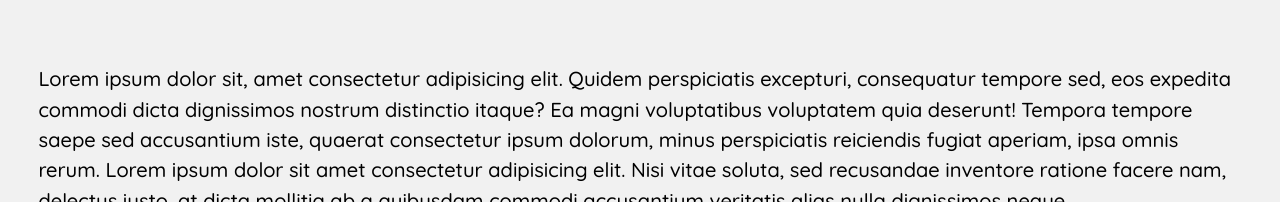
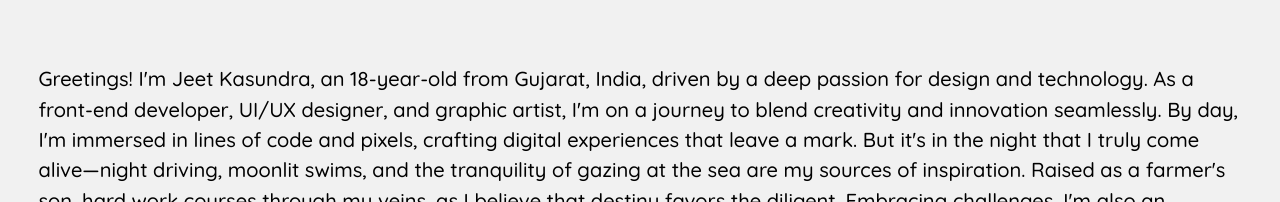
Before and after one commit to JeetPatel529/mywebsite, a plain HTML site: page about-me.html in a window 1280 px wide. Shown: the part 598-800 px from the top of the page. Drawn offline with Linux system fonts and the light colour scheme.

Commit message:
add code

```diff
--- a/about-me.html
+++ b/about-me.html
@@ -44,13 +44,16 @@
                 </div>
                 <h4
                     class="font1-medium text-[calc(0.8dvw+8px)] max-[1440px]:text-[calc(0.8dvw+10px)] max-[768px]:text-[calc(1dvw+12px)]">
-                    Lorem ipsum dolor sit, amet consectetur adipisicing
-                    elit. Quidem perspiciatis excepturi, consequatur tempore sed, eos expedita commodi dicta
-                    dignissimos nostrum distinctio itaque? Ea magni voluptatibus voluptatem quia deserunt! Tempora
-                    tempore saepe sed accusantium iste, quaerat consectetur ipsum dolorum, minus perspiciatis
-                    reiciendis fugiat aperiam, ipsa omnis rerum. Lorem ipsum dolor sit amet consectetur adipisicing
-                    elit. Nisi vitae soluta, sed recusandae inventore ratione facere nam, delectus iusto, at dicta
-                    mollitia ab a quibusdam commodi accusantium veritatis alias nulla dignissimos neque.</h4>
+                    Greetings! I'm Jeet Kasundra, an 18-year-old from Gujarat, India, driven by a deep passion for
+                    design and technology. As a front-end developer, UI/UX designer, and graphic artist, I'm on a
+                    journey to blend creativity and innovation seamlessly. By day, I'm immersed in lines of code and
+                    pixels, crafting digital experiences that leave a mark. But it's in the night that I truly come
+                    alive—night driving, moonlit swims, and the tranquility of gazing at the sea are my sources of
+                    inspiration. Raised as a farmer's son, hard work courses through my veins, as I believe that destiny
+                    favors the diligent. Embracing challenges, I'm also an esports enthusiast, channeling the same
+                    strategic mindset into my endeavors. My journey is one painted with the stars of creativity and
+                    dedication, and I invite you to join me in exploring the boundless possibilities that lie at the
+                    intersection of art and technology. Welcome to my world of imagination and creation.</h4>
             </div>
         </div>
     </main>
@@ -174,7 +177,7 @@
                     class="w-[6dvw] h-[6dvw] bg-white rounded-full border border-black max-[440px]:w-[11dvw] max-[440px]:h-[11dvw] flex items-center justify-center">
                     <img src="./assets/img/my-project.png" class="w-[70%] h-[70%]">
                 </a>
-                <a href="./contact-me.html"
+                <a href="./my-skills.html   "
                     class="w-[6dvw] h-[6dvw] bg-white rounded-full border border-black max-[440px]:w-[11dvw] max-[440px]:h-[11dvw] flex items-center justify-center">
                     <img src="./assets/img/my-skills.png" class="w-[75%] h-auto">
                 </a>
```
Also changed, not shown: contact-me.html (+3 -2 lines), index.html (+2 -2 lines), my-projects.html (+1 -1 lines), my-skills.html (+1 -1 lines).
